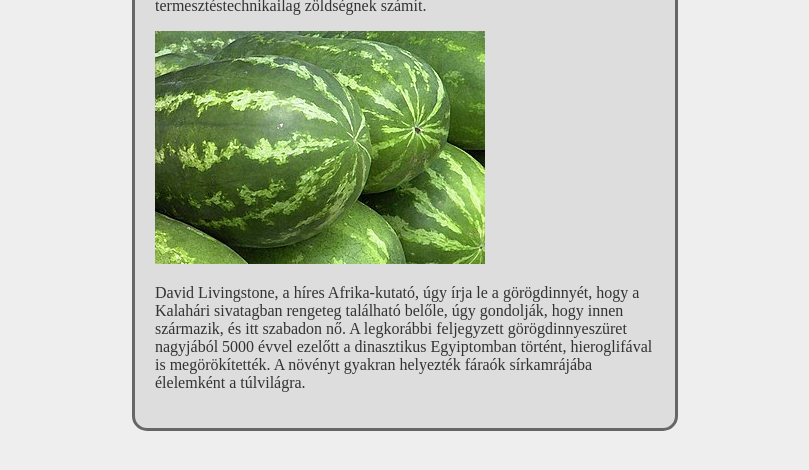
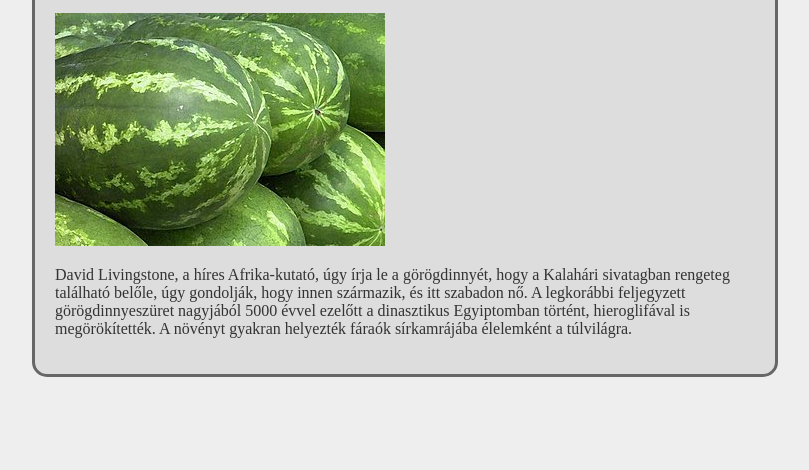
Before and after one commit to csizmadiab25ad/2025-10-06, a plain HTML site: page index.html in a window 1280 px wide. Shown: the part 190-660 px from the top of the page, without its empty margins (235-1044 px from the left). Drawn offline with Linux system fonts and the light colour scheme.

Commit message:
max-width

```diff
--- a/style.css
+++ b/style.css
@@ -9,8 +9,12 @@ h1 {
 p{
     color:#333333
 }
+
+img {
+    max-width: 100%;
+}
 .container{
-    width: 500px;
+    width: 700px;
     background-color:#dddddd;
     padding:20px;
     border: 3px solid #666666;
```
